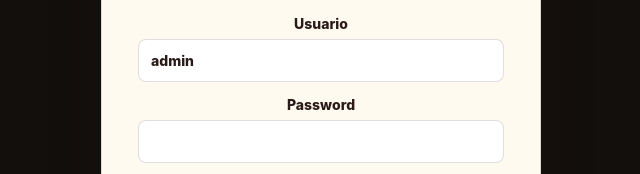
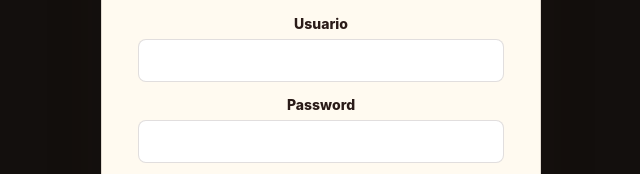
Before and after one commit to gbcolors/xadani-oaxaca, a website: page admin/index.html in a window 1280 px wide. Shown: the part 584-758 px from the top of the page, 319-959 px from the left. Drawn offline with Linux system fonts and the light colour scheme.

Commit message:
Hide admin username on login

```diff
--- a/admin/index.html
+++ b/admin/index.html
@@ -41,7 +41,7 @@
           <form id="admin-login">
             <label>
               Usuario
-              <input type="text" name="username" autocomplete="username" value="admin" required />
+              <input type="text" name="username" autocomplete="username" required />
             </label>
             <label>
               Password
```
